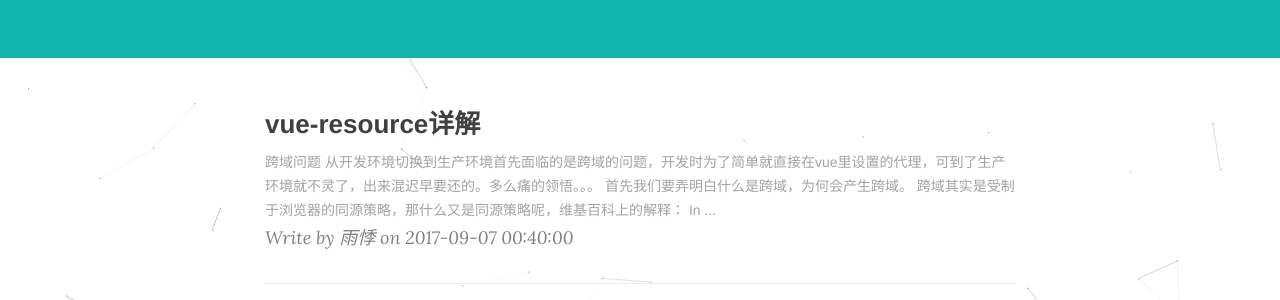
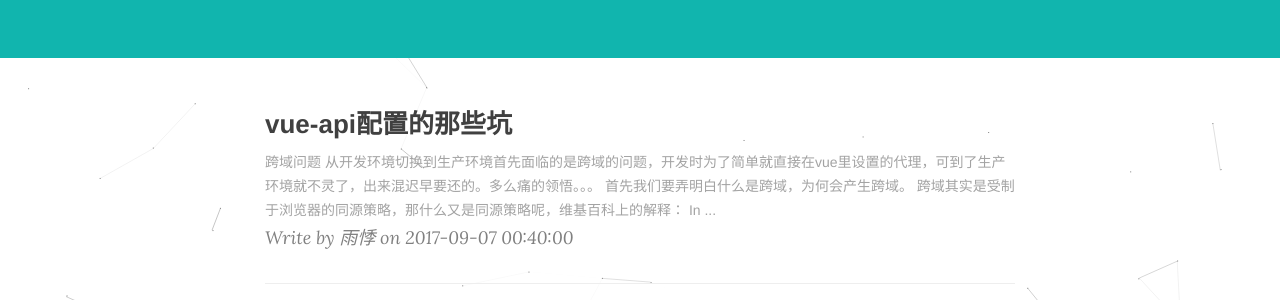
Before and after one commit to yuji8023/yuji8023.github.io, a Jekyll site: the page built from index.html, in a window 1280 px wide. Shown: the part 370-670 px from the top of the page. Built offline with Jekyll 4.4.1, drawn with Linux system fonts in a browser that asks for light colours; nearby versions of some CDN libraries; the list of posts is cut into pages by our own code.

Commit message:
change blog title

```diff
--- a/_posts/2017-09-07-vue-api.md
+++ b/_posts/2017-09-07-vue-api.md
@@ -1,6 +1,6 @@
 ---
 layout: post
-title: vue-resource详解
+title: vue-api配置的那些坑
 date: 2017-09-07 00:40:00
 categories: blog
 tags: [vue]
```
